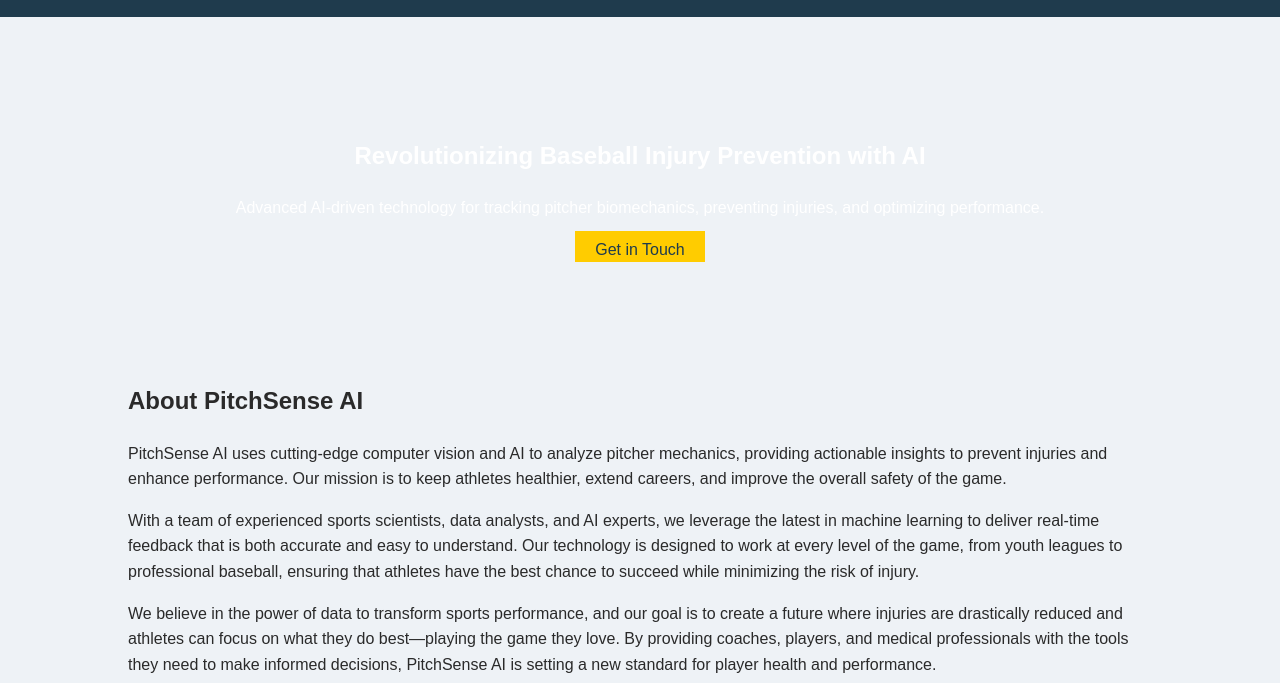
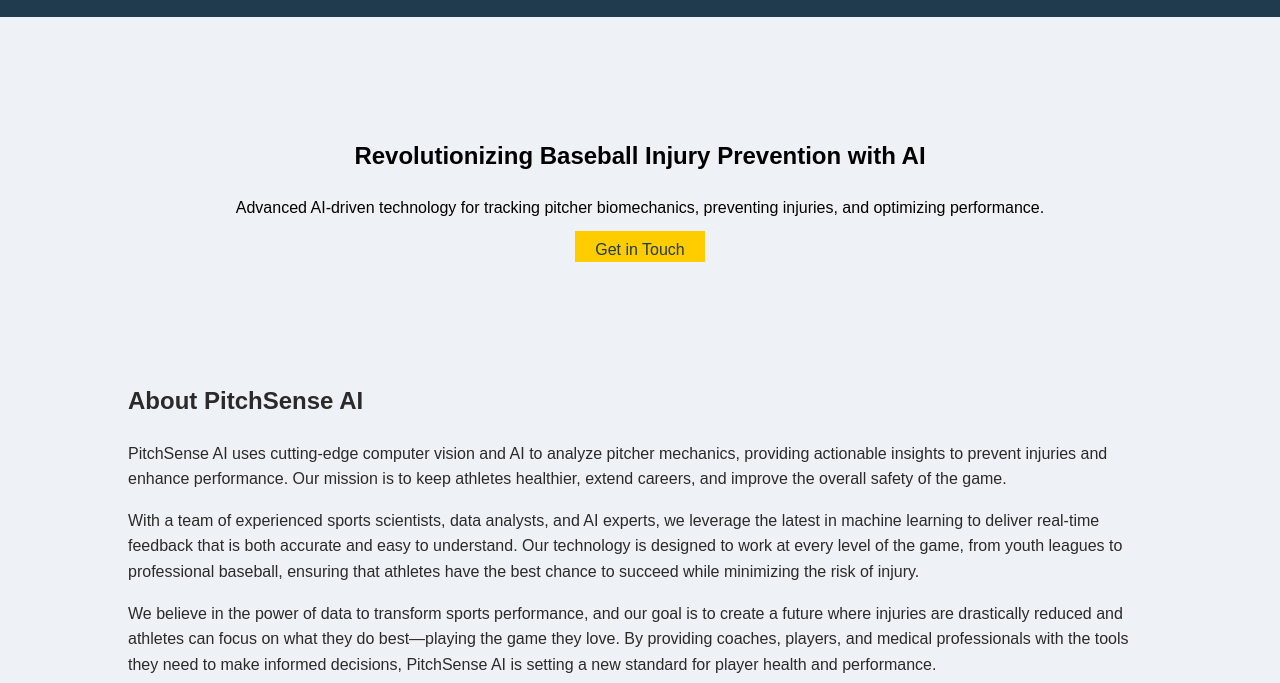
Before and after one commit to bgreenberg30/PitchSense-AI, a plain HTML site: page index.html in a window 1280 px wide. Shown: the part 117-800 px from the top of the page. Drawn offline with Linux system fonts and the light colour scheme.

Commit message:
Update index.html

```diff
--- a/index.html
+++ b/index.html
@@ -153,8 +153,8 @@
 
     <section id="hero">
         <div class="container">
-            <h2>Revolutionizing Baseball Injury Prevention with AI</h2>
-            <p>Advanced AI-driven technology for tracking pitcher biomechanics, preventing injuries, and optimizing performance.</p>
+            <h2 style="color: #000;">Revolutionizing Baseball Injury Prevention with AI</h2>
+            <p style="color: #000;">Advanced AI-driven technology for tracking pitcher biomechanics, preventing injuries, and optimizing performance.</p>
             <a href="#contact" class="cta">Get in Touch</a>
         </div>
     </section>
```
